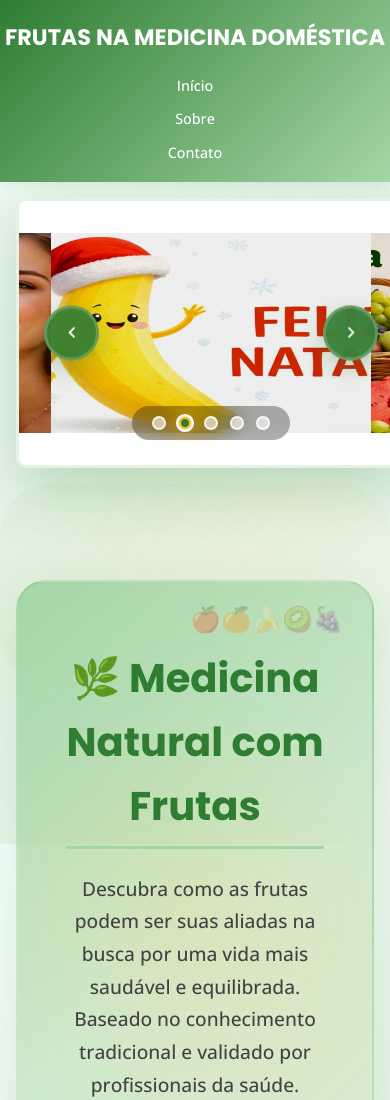
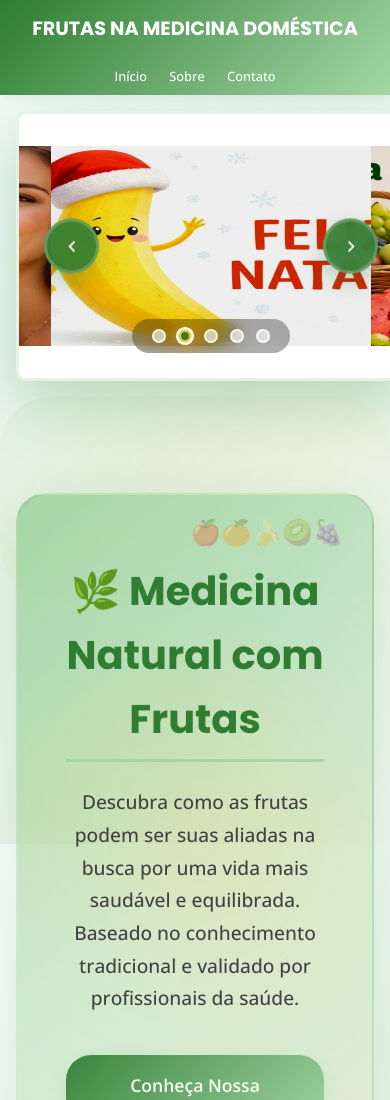
Before and after one commit to leanacleto518/site-medicinal, a plain HTML site: page index.html in a window 390 px wide. Shown: the top 1100 px of the page. Drawn offline with nearby package versions, Linux system fonts and the light colour scheme.

Commit message:
Otimização do header: mais compacto e largura total no mobile

```diff
--- a/design.css
+++ b/design.css
@@ -86,23 +86,25 @@ p {
 header {
     background: linear-gradient(135deg, var(--verde-escuro) 0%, var(--verde-claro) 100%);
     color: var(--branco);
-    padding: 1rem 0;
+    padding: 0.7rem 1rem;
     box-shadow: 0 2px 10px var(--sombra);
     position: sticky;
     top: 0;
     z-index: 1000;
+    width: 100%;
+    margin: 0;
 }
 
 .titulo {
     list-style: none;
     text-align: center;
-    margin-bottom: 1rem;
+    margin-bottom: 0.7rem;
 }
 
 .titulo h1 a {
     color: var(--branco);
     text-decoration: none;
-    font-size: 1.8rem;
+    font-size: 1.6rem;
     font-weight: 700;
     transition: color 0.3s ease;
 }
@@ -127,9 +129,10 @@ header {
     color: var(--branco);
     text-decoration: none;
     font-weight: 500;
-    padding: 0.5rem 1rem;
-    border-radius: 25px;
+    padding: 0.4rem 0.8rem;
+    border-radius: 20px;
     transition: all 0.3s ease;
+    font-size: 0.95rem;
 }
 
 .menu-direito li a:hover {
@@ -853,10 +856,31 @@ section ul li strong {
 
 /* ===== RESPONSIVIDADE ===== */
 @media (max-width: 768px) {
+    header {
+        padding: 0.5rem 0.5rem;
+        width: 100vw;
+        margin-left: calc(-50vw + 50%);
+    }
+
+    .titulo {
+        margin-bottom: 0.5rem;
+    }
+
+    .titulo h1 a {
+        font-size: 1.4rem;
+    }
+
     .menu-direito {
-        flex-direction: column;
-        gap: 1rem;
+        flex-direction: row;
+        gap: 0.8rem;
         align-items: center;
+        justify-content: center;
+        flex-wrap: wrap;
+    }
+
+    .menu-direito li a {
+        padding: 0.3rem 0.6rem;
+        font-size: 0.85rem;
     }
 
     .sintomas {
@@ -892,17 +916,25 @@ section ul li strong {
 }
 
 @media (max-width: 480px) {
+    header {
+        padding: 0.4rem 0.3rem;
+    }
+
+    .titulo {
+        margin-bottom: 0.4rem;
+    }
+
     .titulo h1 a {
-        font-size: 1.4rem;
+        font-size: 1.2rem;
     }
 
     .menu-direito {
-        gap: 0.5rem;
+        gap: 0.4rem;
     }
 
     .menu-direito li a {
-        padding: 0.4rem 0.8rem;
-        font-size: 0.9rem;
+        padding: 0.25rem 0.5rem;
+        font-size: 0.8rem;
     }
 
     main h2 {
```
